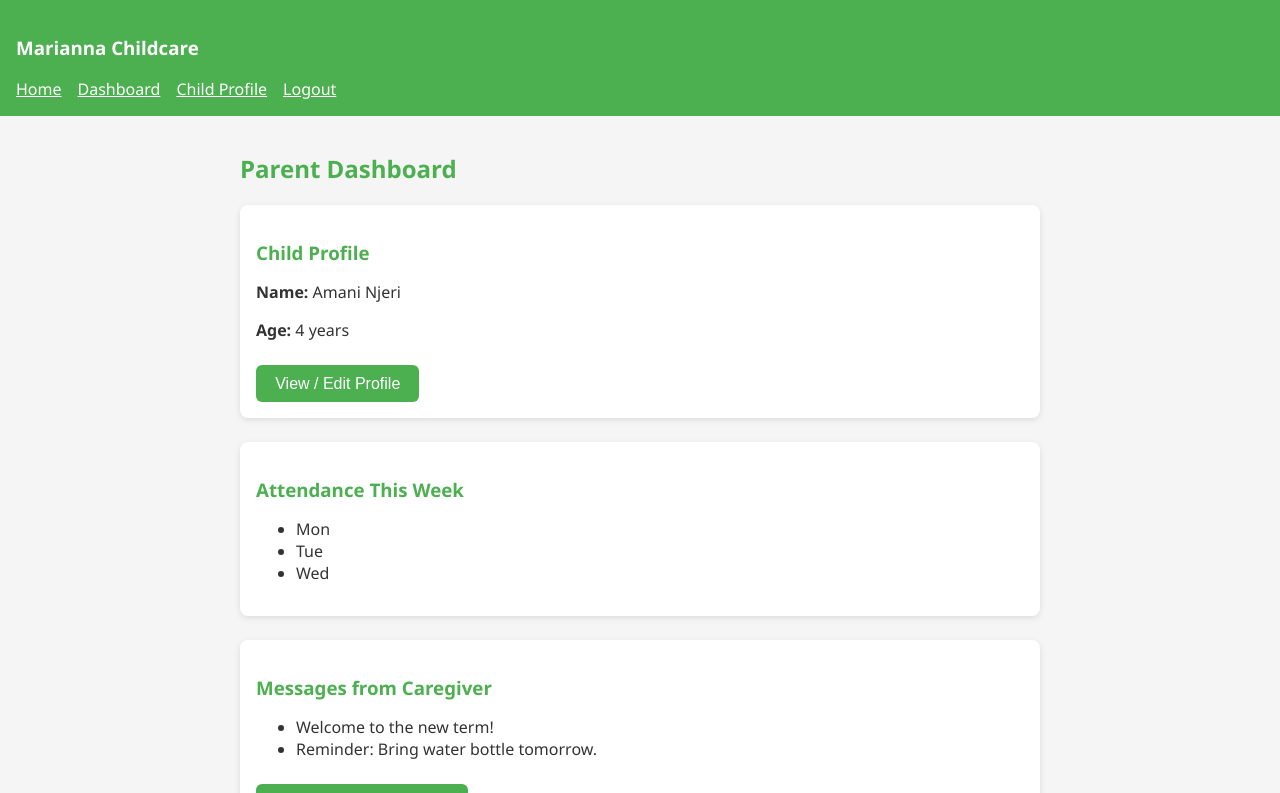
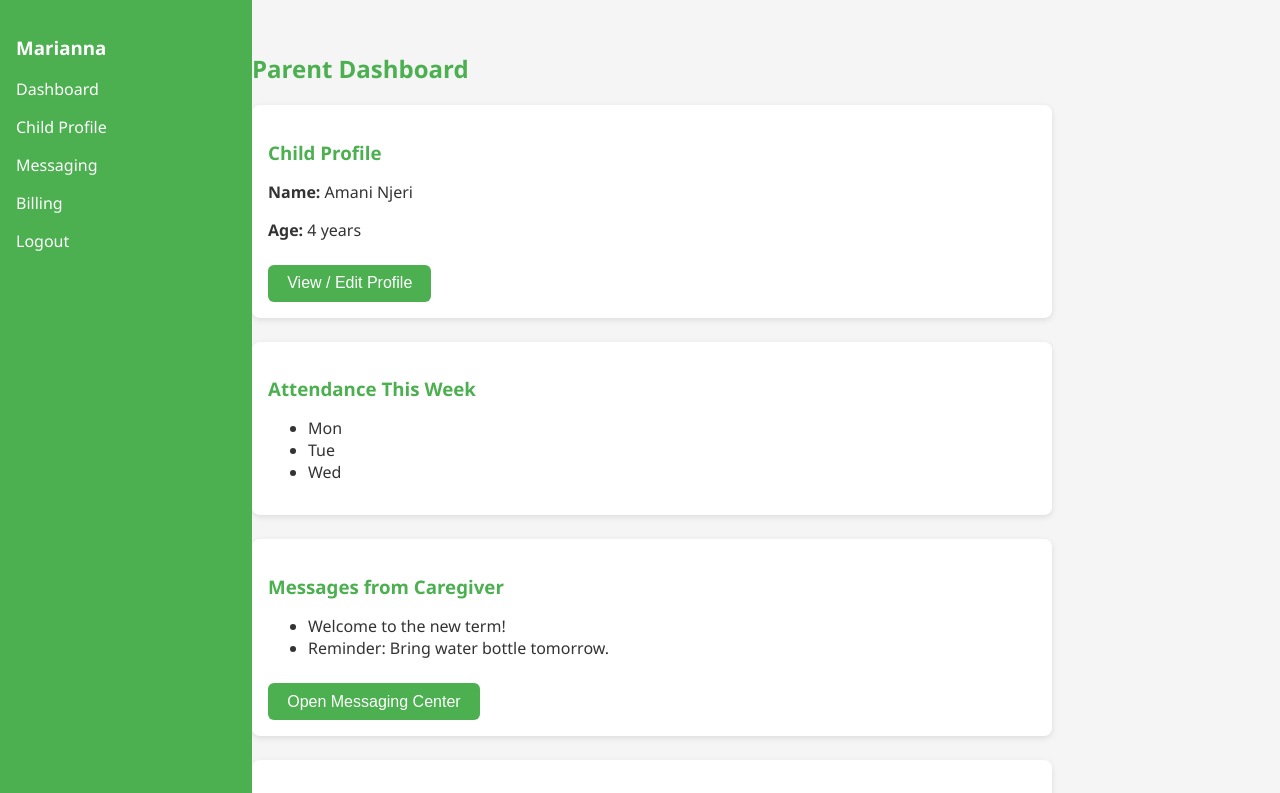
Before and after one commit to Zambagarrah/Childcare_System, a React (Vite) app: page /parent-dashboard in a window 1280 px wide. Shown: the top 793 px of the page. Built offline with nearby package versions, Linux system fonts and the light colour scheme.

Commit message:
refactor: Wrap ParentDashboard with DashboardLayout for sidebar navigation

```diff
--- a/src/components/Dashboard/ParentDashboard.jsx
+++ b/src/components/Dashboard/ParentDashboard.jsx
@@ -1,4 +1,4 @@
-import Navbar from '../Navbar/Navbar';
+import DashboardLayout from '../UI/DashboardLayout';
 import Card from '../UI/Card';
 
 const childData = {
@@ -10,9 +10,7 @@ const childData = {
 
 export default function ParentDashboard() {
   return (
-    <>
-      <Navbar role="parent" />
-      <main>
+    <DashboardLayout role="parent">
       <h2 style={{ color: 'var(--color-primary)' }}>Parent Dashboard</h2>
 
       <Card title="Child Profile">
@@ -47,7 +45,6 @@ export default function ParentDashboard() {
           <button>View Billing</button>
         </a>
       </Card>
-      </main>
-    </>
+    </DashboardLayout>
   );
 }
```
Lines whose indentation alone changed are shown as unchanged.
